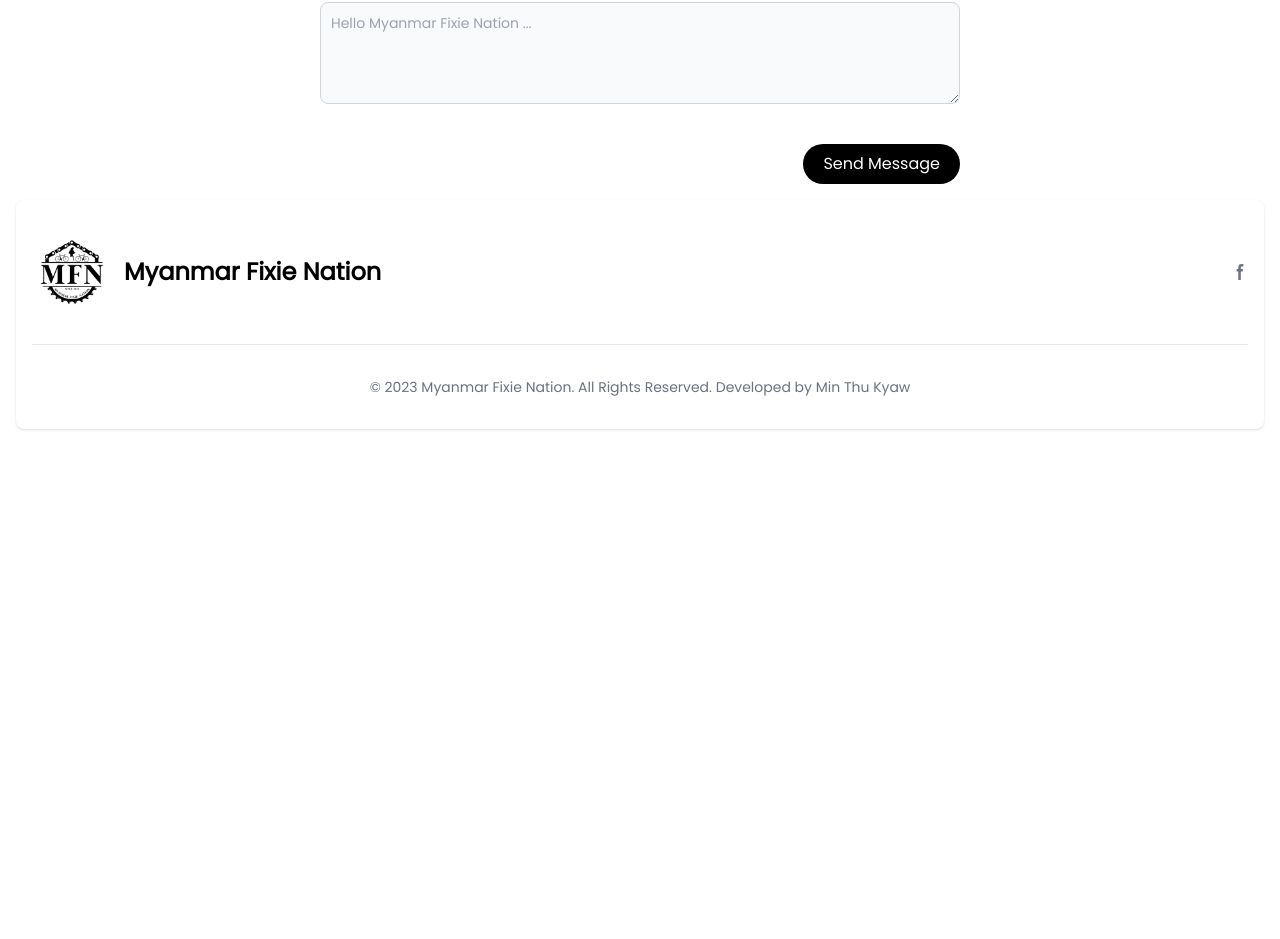
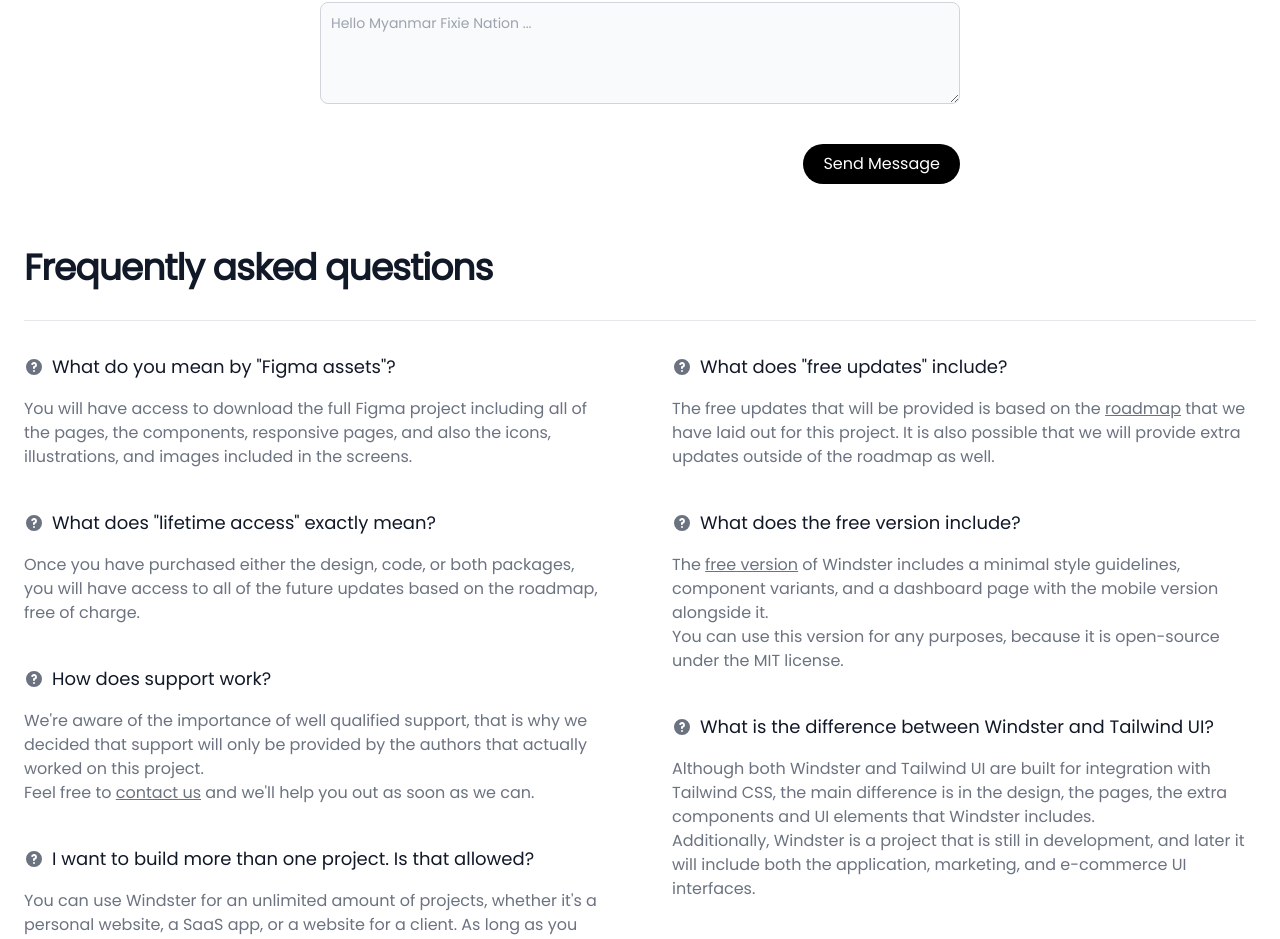
Before and after one commit to thukyaw11/myanmar-fixie-nation, a React (Create React App) app: page / in a window 1280 px wide. Shown: the part 4243-5182 px from the top of the page. Before the commit the page ends 4688 px from the top, so only its background shows below. Built offline with nearby package versions, Linux system fonts and the light colour scheme.

Commit message:
fix: typo fixed

```diff
--- a/src/App.js
+++ b/src/App.js
@@ -12,6 +12,7 @@
 import Footer from "./components/Footer";
 import ReactGA from "react-ga4";
 import { Helmet } from 'react-helmet'
+import FAQ from "./components/FAQ";
 
 ReactGA.initialize("G-4BQH6P1JX5");
 
@@ -42,6 +43,7 @@
         <JoinUs />
         <HocPage />
         <ContactUs />
+        <FAQ />
       </div>
       <Footer />
     </div>
--- /dev/null
+++ b/src/components/FAQ.jsx
@@ -0,0 +1,77 @@
+const FAQ = () => {
+    return (
+        <div class="py-8 px-4 mx-auto max-w-screen-xl sm:py-16 lg:px-6">
+        <h2 class="mb-8 text-4xl tracking-tight font-extrabold text-gray-900 dark:text-white">Frequently asked questions</h2>
+        <div class="grid pt-8 text-left border-t border-gray-200 md:gap-16 dark:border-gray-700 md:grid-cols-2">
+            <div>
+                <div class="mb-10">
+                    <h3 class="flex items-center mb-4 text-lg font-medium text-gray-900 dark:text-white">
+                        <svg class="flex-shrink-0 mr-2 w-5 h-5 text-gray-500 dark:text-gray-400" fill="currentColor" viewBox="0 0 20 20" xmlns="http://www.w3.org/2000/svg"><path fill-rule="evenodd" d="M18 10a8 8 0 11-16 0 8 8 0 0116 0zm-8-3a1 1 0 00-.867.5 1 1 0 11-1.731-1A3 3 0 0113 8a3.001 3.001 0 01-2 2.83V11a1 1 0 11-2 0v-1a1 1 0 011-1 1 1 0 100-2zm0 8a1 1 0 100-2 1 1 0 000 2z" clip-rule="evenodd"></path></svg>
+                        What do you mean by "Figma assets"?
+                    </h3>
+                    <p class="text-gray-500 dark:text-gray-400">You will have access to download the full Figma project including all of the pages, the components, responsive pages, and also the icons, illustrations, and images included in the screens.</p>
+                </div>
+                <div class="mb-10">
+                    <h3 class="flex items-center mb-4 text-lg font-medium text-gray-900 dark:text-white">
+                        <svg class="flex-shrink-0 mr-2 w-5 h-5 text-gray-500 dark:text-gray-400" fill="currentColor" viewBox="0 0 20 20" xmlns="http://www.w3.org/2000/svg"><path fill-rule="evenodd" d="M18 10a8 8 0 11-16 0 8 8 0 0116 0zm-8-3a1 1 0 00-.867.5 1 1 0 11-1.731-1A3 3 0 0113 8a3.001 3.001 0 01-2 2.83V11a1 1 0 11-2 0v-1a1 1 0 011-1 1 1 0 100-2zm0 8a1 1 0 100-2 1 1 0 000 2z" clip-rule="evenodd"></path></svg>
+                        What does "lifetime access" exactly mean?
+                    </h3>
+                    <p class="text-gray-500 dark:text-gray-400">Once you have purchased either the design, code, or both packages, you will have access to all of the future updates based on the roadmap, free of charge.</p>
+                </div>
+                <div class="mb-10">
+                    <h3 class="flex items-center mb-4 text-lg font-medium text-gray-900 dark:text-white">
+                        <svg class="flex-shrink-0 mr-2 w-5 h-5 text-gray-500 dark:text-gray-400" fill="currentColor" viewBox="0 0 20 20" xmlns="http://www.w3.org/2000/svg"><path fill-rule="evenodd" d="M18 10a8 8 0 11-16 0 8 8 0 0116 0zm-8-3a1 1 0 00-.867.5 1 1 0 11-1.731-1A3 3 0 0113 8a3.001 3.001 0 01-2 2.83V11a1 1 0 11-2 0v-1a1 1 0 011-1 1 1 0 100-2zm0 8a1 1 0 100-2 1 1 0 000 2z" clip-rule="evenodd"></path></svg>
+                        How does support work?
+                    </h3>
+                    <p class="text-gray-500 dark:text-gray-400">We're aware of the importance of well qualified support, that is why we decided that support will only be provided by the authors that actually worked on this project.</p>
+                    <p class="text-gray-500 dark:text-gray-400">Feel free to <a href="#" class="font-medium underline text-primary-600 dark:text-primary-500 hover:no-underline" target="_blank" rel="noreferrer">contact us</a> and we'll help you out as soon as we can.</p>
+                </div>
+                <div class="mb-10">
+                    <h3 class="flex items-center mb-4 text-lg font-medium text-gray-900 dark:text-white">
+                        <svg class="flex-shrink-0 mr-2 w-5 h-5 text-gray-500 dark:text-gray-400" fill="currentColor" viewBox="0 0 20 20" xmlns="http://www.w3.org/2000/svg"><path fill-rule="evenodd" d="M18 10a8 8 0 11-16 0 8 8 0 0116 0zm-8-3a1 1 0 00-.867.5 1 1 0 11-1.731-1A3 3 0 0113 8a3.001 3.001 0 01-2 2.83V11a1 1 0 11-2 0v-1a1 1 0 011-1 1 1 0 100-2zm0 8a1 1 0 100-2 1 1 0 000 2z" clip-rule="evenodd"></path></svg>
+                        I want to build more than one project. Is that allowed?
+                    </h3>
+                    <p class="text-gray-500 dark:text-gray-400">You can use Windster for an unlimited amount of projects, whether it's a personal website, a SaaS app, or a website for a client. As long as you don't build a product that will directly compete with Windster either as a UI kit, theme, or template, it's fine.</p>
+                    <p class="text-gray-500 dark:text-gray-400">Find out more information by <a href="#" class="font-medium underline text-primary-600 dark:text-primary-500 hover:no-underline">reading the license</a>.</p>
+                </div>
+            </div>
+            <div>
+                <div class="mb-10">
+                    <h3 class="flex items-center mb-4 text-lg font-medium text-gray-900 dark:text-white">
+                        <svg class="flex-shrink-0 mr-2 w-5 h-5 text-gray-500 dark:text-gray-400" fill="currentColor" viewBox="0 0 20 20" xmlns="http://www.w3.org/2000/svg"><path fill-rule="evenodd" d="M18 10a8 8 0 11-16 0 8 8 0 0116 0zm-8-3a1 1 0 00-.867.5 1 1 0 11-1.731-1A3 3 0 0113 8a3.001 3.001 0 01-2 2.83V11a1 1 0 11-2 0v-1a1 1 0 011-1 1 1 0 100-2zm0 8a1 1 0 100-2 1 1 0 000 2z" clip-rule="evenodd"></path></svg>
+                        What does "free updates" include?
+                    </h3>
+                    <p class="text-gray-500 dark:text-gray-400">The free updates that will be provided is based on the <a href="#" class="font-medium underline text-primary-600 dark:text-primary-500 hover:no-underline">roadmap</a> that we have laid out for this project. It is also possible that we will provide extra updates outside of the roadmap as well.</p>
+                </div>
+                <div class="mb-10">
+                    <h3 class="flex items-center mb-4 text-lg font-medium text-gray-900 dark:text-white">
+                        <svg class="flex-shrink-0 mr-2 w-5 h-5 text-gray-500 dark:text-gray-400" fill="currentColor" viewBox="0 0 20 20" xmlns="http://www.w3.org/2000/svg"><path fill-rule="evenodd" d="M18 10a8 8 0 11-16 0 8 8 0 0116 0zm-8-3a1 1 0 00-.867.5 1 1 0 11-1.731-1A3 3 0 0113 8a3.001 3.001 0 01-2 2.83V11a1 1 0 11-2 0v-1a1 1 0 011-1 1 1 0 100-2zm0 8a1 1 0 100-2 1 1 0 000 2z" clip-rule="evenodd"></path></svg>
+                        What does the free version include?
+                    </h3>
+                    <p class="text-gray-500 dark:text-gray-400">The <a href="#" class="font-medium underline text-primary-600 dark:text-primary-500 hover:no-underline">free version</a> of Windster includes a minimal style guidelines, component variants, and a dashboard page with the mobile version alongside it.</p>
+                    <p class="text-gray-500 dark:text-gray-400">You can use this version for any purposes, because it is open-source under the MIT license.</p>
+                </div>
+                <div class="mb-10">
+                    <h3 class="flex items-center mb-4 text-lg font-medium text-gray-900 dark:text-white">
+                        <svg class="flex-shrink-0 mr-2 w-5 h-5 text-gray-500 dark:text-gray-400" fill="currentColor" viewBox="0 0 20 20" xmlns="http://www.w3.org/2000/svg"><path fill-rule="evenodd" d="M18 10a8 8 0 11-16 0 8 8 0 0116 0zm-8-3a1 1 0 00-.867.5 1 1 0 11-1.731-1A3 3 0 0113 8a3.001 3.001 0 01-2 2.83V11a1 1 0 11-2 0v-1a1 1 0 011-1 1 1 0 100-2zm0 8a1 1 0 100-2 1 1 0 000 2z" clip-rule="evenodd"></path></svg>
+                        What is the difference between Windster and Tailwind UI?
+                    </h3>
+                    <p class="text-gray-500 dark:text-gray-400">Although both Windster and Tailwind UI are built for integration with Tailwind CSS, the main difference is in the design, the pages, the extra components and UI elements that Windster includes.</p>
+                    <p class="text-gray-500 dark:text-gray-400">Additionally, Windster is a project that is still in development, and later it will include both the application, marketing, and e-commerce UI interfaces.</p>
+                </div>
+                <div class="mb-10">
+                    <h3 class="flex items-center mb-4 text-lg font-medium text-gray-900 dark:text-white">
+                        <svg class="flex-shrink-0 mr-2 w-5 h-5 text-gray-500 dark:text-gray-400" fill="currentColor" viewBox="0 0 20 20" xmlns="http://www.w3.org/2000/svg"><path fill-rule="evenodd" d="M18 10a8 8 0 11-16 0 8 8 0 0116 0zm-8-3a1 1 0 00-.867.5 1 1 0 11-1.731-1A3 3 0 0113 8a3.001 3.001 0 01-2 2.83V11a1 1 0 11-2 0v-1a1 1 0 011-1 1 1 0 100-2zm0 8a1 1 0 100-2 1 1 0 000 2z" clip-rule="evenodd"></path></svg>
+                        Can I use Windster in open-source projects?
+                    </h3>
+                    <p class="text-gray-500 dark:text-gray-400">Generally, it is accepted to use Windster in open-source projects, as long as it is not a UI library, a theme, a template, a page-builder that would be considered as an alternative to Windster itself.</p>
+                    <p class="text-gray-500 dark:text-gray-400">With that being said, feel free to use this design kit for your open-source projects.</p>
+                    <p class="text-gray-500 dark:text-gray-400">Find out more information by <a href="#" class="font-medium underline text-primary-600 dark:text-primary-500 hover:no-underline">reading the license</a>.</p>
+                </div>
+            </div>
+        </div>
+    </div>
+    );
+}
+
+export default FAQ;
--- a/src/content/team.js
+++ b/src/content/team.js
@@ -72,7 +72,7 @@
   },
   {
     id: 9,
-    name: "Thuta",
+    name: "Thukha",
     position: "Racing Team Leader",
     imageURL:
       "https://res.cloudinary.com/myanmar-fixie-nation/image/upload/v1694396738/MFN/team/racing_team_leader_thuta.jpg",
```
